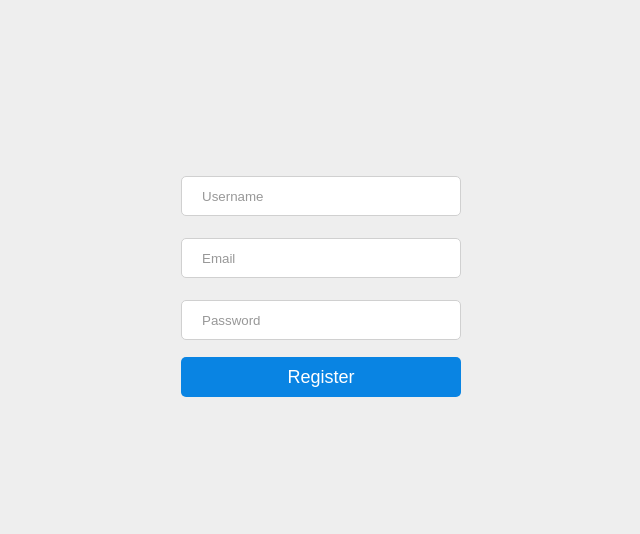
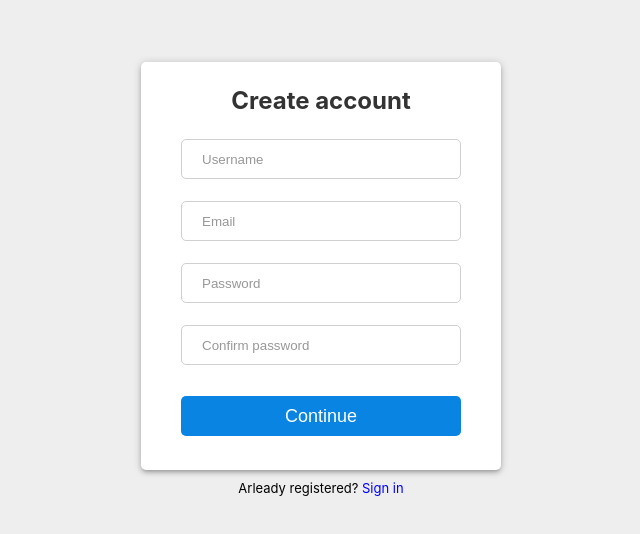
Before and after one commit to Xay7/urpile, a React app in the folder client/: page /register in a window 1280 px wide. Shown: the part 116-650 px from the top of the page, without its empty margins (319-959 px from the left). Built offline with nearby package versions, Linux system fonts and the light colour scheme; no server answers.

Commit message:
Added necessary stuff

```diff
--- a/client/src/views/Login/Login.tsx
+++ b/client/src/views/Login/Login.tsx
@@ -4,10 +4,11 @@ import Input from "../../components/Input/Input";
 import Button from "../../components/Button/Button";
 import Checkbox from "../../components/Checkbox/Checkbox";
 import axios from "axios";
-import { RouteComponentProps } from "react-router-dom";
+import { useHistory, RouteComponentProps, Link } from "react-router-dom";
 
 const Login: React.FC<RouteComponentProps> = props => {
   const [checkboxChecked, setCheckboxChecked] = useState(false);
+  const history = useHistory();
 
   const formHandler = async (e: React.FormEvent<HTMLFormElement>): Promise<void> => {
     e.preventDefault();
@@ -20,21 +21,32 @@ const Login: React.FC<RouteComponentProps> = props => {
       if (remember) {
         localStorage.setItem("remember", "true");
       }
-      props.history.push("/dashboard");
+      history.push("/dashboard");
     } catch (error) {}
   };
 
   return (
     <StyledLogin>
       <Container>
-        <Header>Login</Header>
+        <Header>Sign in</Header>
         <Form onSubmit={formHandler}>
           <Input type="email" placeholder="Email" autoComplete="on" />
           <Input type="password" placeholder="Password" autoComplete="on" />
-          <Checkbox isChecked={checkboxChecked} handleChange={() => setCheckboxChecked(!checkboxChecked)} />
-          <Button>Login</Button>
+          <Checkbox
+            checked={checkboxChecked}
+            onChange={() => setCheckboxChecked(!checkboxChecked)}
+            label={"Remember me"}
+          />
+          {props.location.state && props.location.state.registered && <div>Success, you can login.</div>}
+          <Button>Continue</Button>
         </Form>
       </Container>
+      <span style={{ fontSize: "1.3rem", margin: "10px" }}>
+        Don&apos;t have an account?&nbsp;
+        <Link to="/register" style={{ textDecoration: "none", color: "blue" }}>
+          Sign up
+        </Link>
+      </span>
     </StyledLogin>
   );
 };
@@ -52,6 +64,8 @@ const Container = styled.div`
   justify-content: center;
   flex-direction: column;
   align-items: center;
+  background-color: white;
+  box-shadow: ${props => props.theme.shadows["3dp"]};
 `;
 
 const Form = styled.form`
@@ -59,14 +73,16 @@ const Form = styled.form`
   flex-direction: column;
   align-items: center;
   justify-content: center;
+  padding: 0 30px 24px 30px;
 
-  div {
+  label {
     align-self: flex-start;
   }
 `;
 
 const Header = styled.h3`
   font-size: 2.4rem;
+  margin-bottom: 9px;
 `;
 
 export default Login;
--- a/client/src/views/Register/Register.tsx
+++ b/client/src/views/Register/Register.tsx
@@ -1,32 +1,115 @@
-import React from "react";
+import React, { useState } from "react";
 import Input from "../../components/Input/Input";
 import styled from "styled-components";
 import Button from "../../components/Button/Button";
 import axios from "axios";
-import { RouteComponentProps } from "react-router";
+import { useHistory, Link } from "react-router-dom";
 
-const Register: React.FC<RouteComponentProps> = props => {
+const Register: React.FC = props => {
+  const history = useHistory();
+  const [errors, setErrors] = useState({
+    isValid: false,
+    username: "",
+    email: "",
+    password: "",
+    confirmPassword: ""
+  });
+
   const formHandler = async (e: React.FormEvent<HTMLFormElement>): Promise<void> => {
     e.preventDefault();
     const username = (e.currentTarget[0] as HTMLInputElement).value;
     const email = (e.currentTarget[1] as HTMLInputElement).value;
     const password = (e.currentTarget[2] as HTMLInputElement).value;
+    const confirmPassword = (e.currentTarget[3] as HTMLInputElement).value;
+
+    validate(username, email, password, confirmPassword);
+    if (!errors.isValid) {
+      return;
+    }
+
     try {
-      await axios.post("/users/register", { username, email, password });
-      props.history.push("/login");
+      await axios.post("/users/register", { username, email, password, confirmPassword });
+      history.push({
+        pathname: "login",
+        state: { registered: true }
+      });
     } catch (error) {
       console.log(error.response.data);
     }
   };
 
+  const validate = (username: string, email: string, password: string, confirmPassword: string) => {
+    const errors = {
+      username: "",
+      email: "",
+      password: "",
+      confirmPassword: "",
+      isValid: true
+    };
+
+    const isEmail = /^(([^<>()[\]\\.,;:\s@"]+(\.[^<>()[\]\\.,;:\s@"]+)*)|(".+"))@((\[[0-9]{1,3}\.[0-9]{1,3}\.[0-9]{1,3}\.[0-9]{1,3}])|(([a-zA-Z\-0-9]+\.)+[a-zA-Z]{2,}))$/.test(
+      email
+    );
+
+    if (username.length < 3) {
+      errors.isValid = false;
+      errors.username = "Username must be atleast 3 characters long";
+    }
+
+    if (!isEmail) {
+      errors.isValid = false;
+      errors.email = "Email must be valid";
+    }
+    if (password.length < 6) {
+      errors.isValid = false;
+      errors.password = "Password must be atleast 6 characters long";
+    }
+    if (confirmPassword !== password || confirmPassword.length === 0) {
+      errors.isValid = false;
+      errors.confirmPassword = "Passwords must match";
+    }
+    return setErrors(errors);
+  };
+
   return (
     <StyledRegister>
-      <Form onSubmit={formHandler}>
-        <Input type="text" placeholder="Username" />
-        <Input type="email" placeholder="Email" />
-        <Input type="password" placeholder="Password" autoComplete="off" />
-        <Button>Register</Button>
-      </Form>
+      <Container>
+        <Header>Create account</Header>
+        <Form onSubmit={formHandler}>
+          <Input
+            type="text"
+            placeholder="Username"
+            error={errors.username ? true : false}
+            errorMessage={errors.username}
+          />
+          <Input
+            type="email"
+            placeholder="Email"
+            error={errors.email ? true : false}
+            errorMessage={errors.email}
+            autoComplete="new-password"
+          />
+          <Input
+            type="password"
+            placeholder="Password"
+            error={errors.password ? true : false}
+            errorMessage={errors.password}
+          />
+          <Input
+            type="password"
+            placeholder="Confirm password"
+            error={errors.confirmPassword ? true : false}
+            errorMessage={errors.confirmPassword}
+          />
+          <Button>Continue</Button>
+        </Form>
+      </Container>
+      <span style={{ fontSize: "1.3rem", margin: "10px" }}>
+        Arleady registered?&nbsp;
+        <Link to="/login" style={{ textDecoration: "none", color: "blue" }}>
+          Sign in
+        </Link>
+      </span>
     </StyledRegister>
   );
 };
@@ -39,15 +122,33 @@ const StyledRegister = styled.div`
   justify-content: center;
 `;
 
+const Container = styled.div`
+  display: flex;
+  justify-content: center;
+  flex-direction: column;
+  align-items: center;
+  background-color: white;
+  padding: 0 30px 24px 30px;
+  box-shadow: ${props => props.theme.shadows["3dp"]};
+  border-radius: 5px;
+`;
+
 const Form = styled.form`
   display: flex;
   flex-direction: column;
   align-items: center;
   justify-content: center;
+  background-color: white;
+
+  button {
+    margin-top: 24px;
+  }
 `;
 
-const Info = styled.p`
-  font-size: 1.2rem;
+const Header = styled.h3`
+  font-size: 2.4rem;
+  margin-bottom: 9px;
+  color: ${props => props.theme.black};
 `;
 
 export default Register;
```
